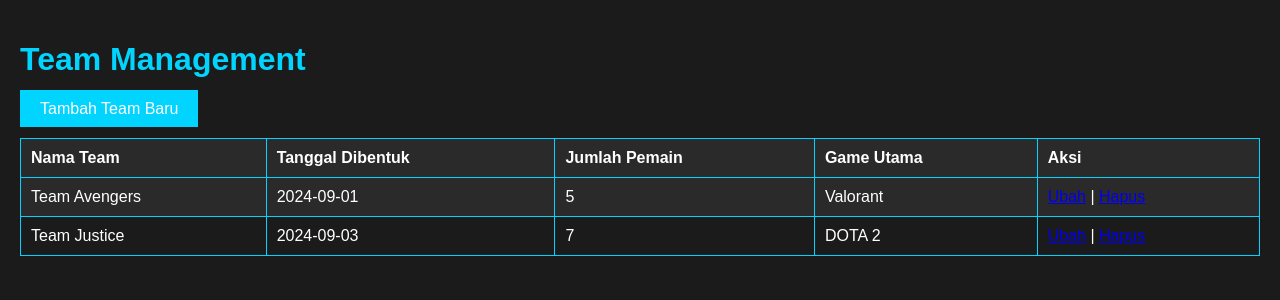
After one commit to salmann17/E-Sport-Web, a PHP site: page /dbteam.php in a window 1280 px wide. The commit adds this page. Shown: the top 300 px of the page. Run offline with PHP 8.4, Linux system fonts and the light colour scheme.

Commit message:
fundamental dashboard

```diff
--- /dev/null
+++ b/dbteam.php
@@ -0,0 +1,84 @@
+<!DOCTYPE html>
+<html lang="en">
+<head>
+    <meta charset="UTF-8">
+    <meta name="viewport" content="width=device-width, initial-scale=1.0">
+    <title>Dashboard Team</title>
+    <style>
+        body {
+            font-family: Arial, sans-serif;
+            background-color: #1b1b1b;
+            color: #fff;
+            margin: 0;
+            padding: 20px;
+        }
+        h1 {
+            color: #00d4ff;
+        }
+        table {
+            width: 100%;
+            border-collapse: collapse;
+            margin-top: 20px;
+        }
+        table, th, td {
+            border: 1px solid #00d4ff;
+        }
+        th, td {
+            padding: 10px;
+            text-align: left;
+        }
+        th {
+            background-color: #2a2a2a;
+            color: #fff;
+        }
+        tr:nth-child(even) {
+            background-color: #2a2a2a;
+        }
+        tr:hover {
+            background-color: #00d4ff;
+            color: #000;
+        }
+        .btn-add {
+            background-color: #00d4ff;
+            color: #fff;
+            padding: 10px 20px;
+            border: none;
+            cursor: pointer;
+            text-decoration: none;
+        }
+        .btn-add:hover {
+            background-color: #008cbf;
+        }
+    </style>
+</head>
+<body>
+
+    <h1>Team Management</h1>
+    <a href="addteam.php" class="btn-add">Tambah Team Baru</a>
+
+    <table>
+        <tr>
+            <th>Nama Team</th>
+            <th>Tanggal Dibentuk</th>
+            <th>Jumlah Pemain</th>
+            <th>Game Utama</th>
+            <th>Aksi</th>
+        </tr>
+        <tr>
+            <td>Team Avengers</td>
+            <td>2024-09-01</td>
+            <td>5</td>
+            <td>Valorant</td>
+            <td><a href="#">Ubah</a> | <a href="#">Hapus</a></td>
+        </tr>
+        <tr>
+            <td>Team Justice</td>
+            <td>2024-09-03</td>
+            <td>7</td>
+            <td>DOTA 2</td>
+            <td><a href="#">Ubah</a> | <a href="#">Hapus</a></td>
+        </tr>
+    </table>
+
+</body>
+</html>
```
Also changed, not shown: DashboardAdmin.php (+4 -4 lines), dbachievement.php (added, +77 -0 lines), dbevent.php (added, +59 -0 lines), dbgame.php (added, +81 -0 lines).
